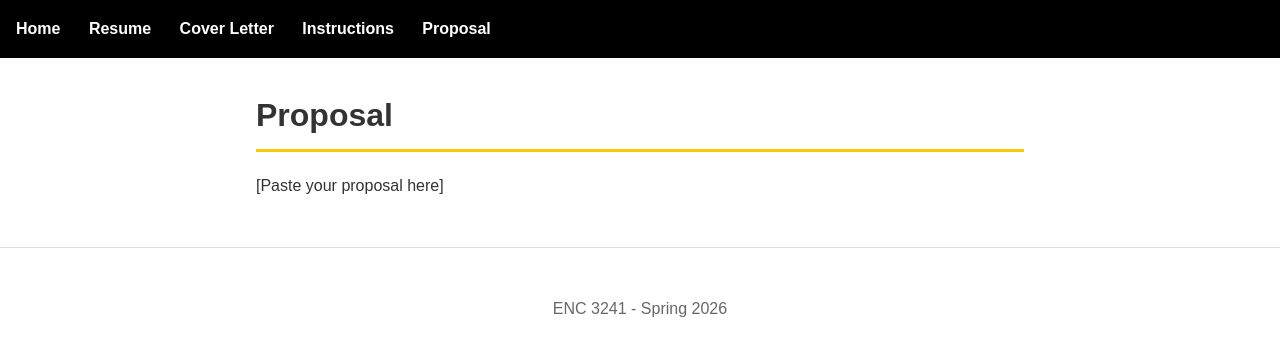
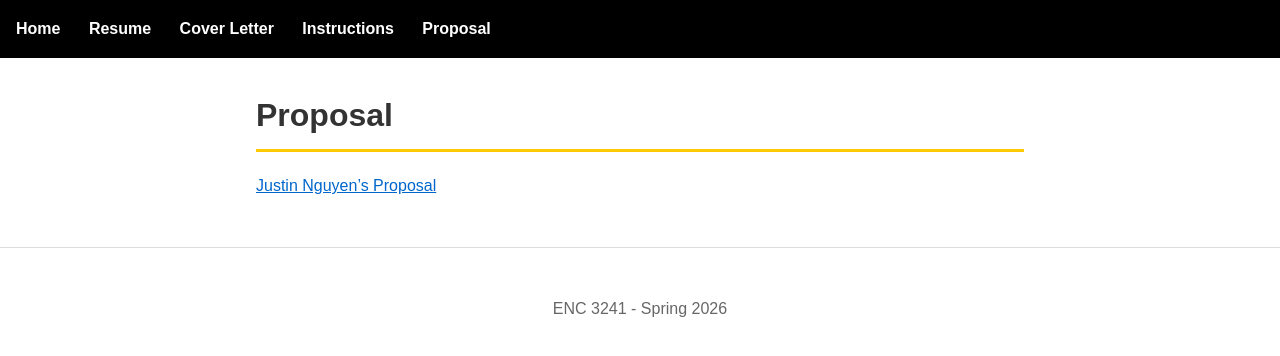
Before and after one commit to JustinNguyen556/ENC3241, a Jekyll site: the page built from proposal.md, in a window 1280 px wide. Shown: the top 356 px of the page. Built offline with Jekyll 4.4.1, drawn with Linux system fonts in a browser that asks for light colours; our own code applies the rules of GitHub Pages for plain Markdown files.

Commit message:
Update proposal.md

```diff
--- a/proposal.md
+++ b/proposal.md
@@ -1,8 +1,3 @@
----
-layout: default
-title: Proposal
----
-
 # Proposal
 
-[Paste your proposal here]
+[Justin Nguyen's Proposal](https://github.com/user-attachments/files/27039256/Justin.Nguyen.Proposal.docx.pdf)
```
